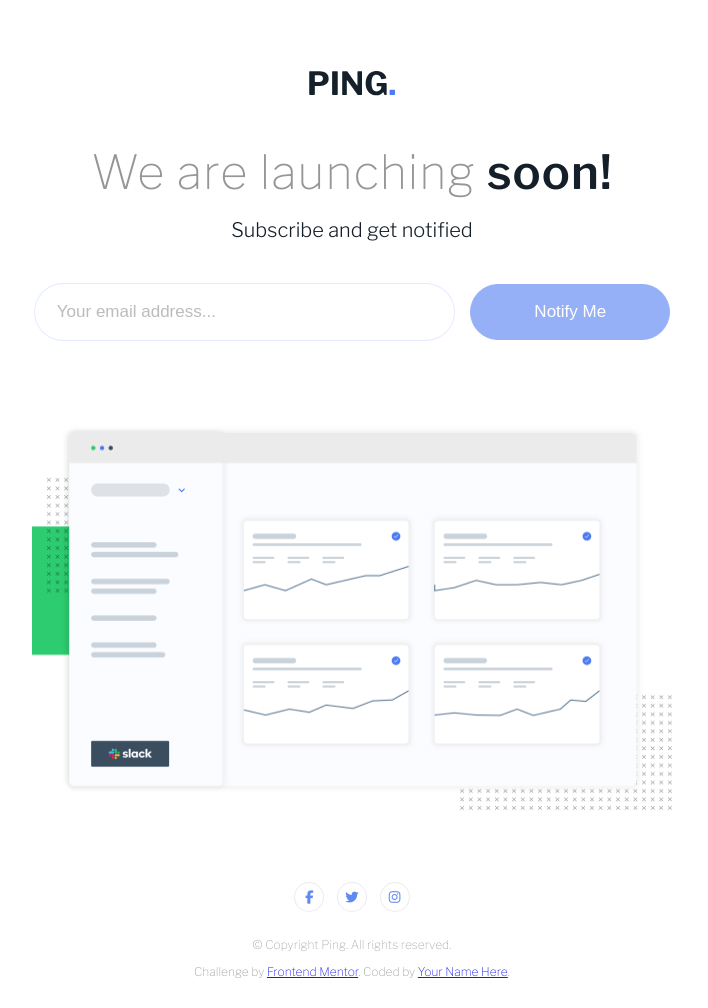
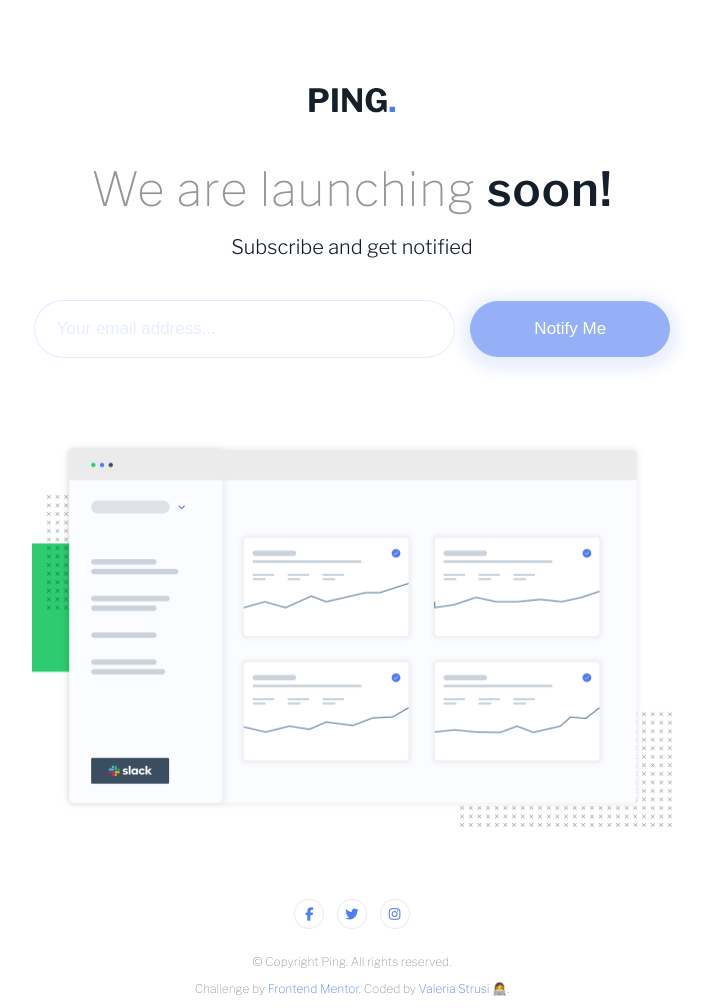
Before and after one commit to wolkeval/ping-coming-soon-page-master, a plain HTML site: page index.html in a window 1280 px wide. Shown: the whole page, without its empty margins (288-996 px from the left). Drawn offline with nearby package versions, Linux system fonts and the light colour scheme.

Commit message:
Fixed proportions

```diff
--- a/index.html
+++ b/index.html
@@ -5,7 +5,7 @@
     <meta name="viewport" content="width=device-width, initial-scale=1.0" />
     <!-- displays site properly based on user's device -->
     <link
-      href="https://fonts.googleapis.com/css2?family=Libre+Franklin:wght@100;300;600;700&display=swap"
+      href="https://fonts.googleapis.com/css2?family=Libre+Franklin:wght@100;200;300;600;700&display=swap"
       rel="stylesheet"
     />
     <link rel="stylesheet" href="./src/styles.css" />
@@ -62,7 +62,7 @@
         Challenge by
         <a href="https://www.frontendmentor.io?ref=challenge" target="_blank"
           >Frontend Mentor</a
-        >. Coded by <a href="#">Your Name Here</a>.
+        >. Coded by <a href="#">Valeria Strusi</a> 👩‍💻.
       </p>
     </footer>
   </body>
--- a/src/styles.css
+++ b/src/styles.css
@@ -1,3 +1,7 @@
+a {
+  color: hsl(223, 87%, 63%);
+  text-decoration: none;
+}
 body {
   font-family: "Libre Franklin", sans-serif;
   font-size: 20px;
@@ -10,7 +14,7 @@ body {
   color: white;
   border: 1px solid hsl(223, 87%, 63%);
   border-radius: 35px;
-  /* box-shadow: 5px 15px 5px 1px hsl(223, 87%, 63%); */
+  box-shadow: 0px 4px 13px 9px hsl(223, 87%, 63%, 0.2);
   font-size: 17px;
   margin-left: 12px;
   padding: 17px 63px;
@@ -27,7 +31,6 @@ small {
   color: hsl(0, 0%, 59%);
   font-size: 12px;
   font-weight: 100;
-  opacity: 90%;
 }
 
 input {
@@ -40,8 +43,15 @@ input {
   width: 375px;
 }
 
+::placeholder {
+  color: hsl(223, 100%, 88%);
+  font-size: 17px;
+  font-weight: 100;
+  opacity: 80%;
+}
+
 header {
-  margin: 70px 0 43px 0px;
+  margin: 87px 0 43px 0px;
 }
 
 h1 {
```
